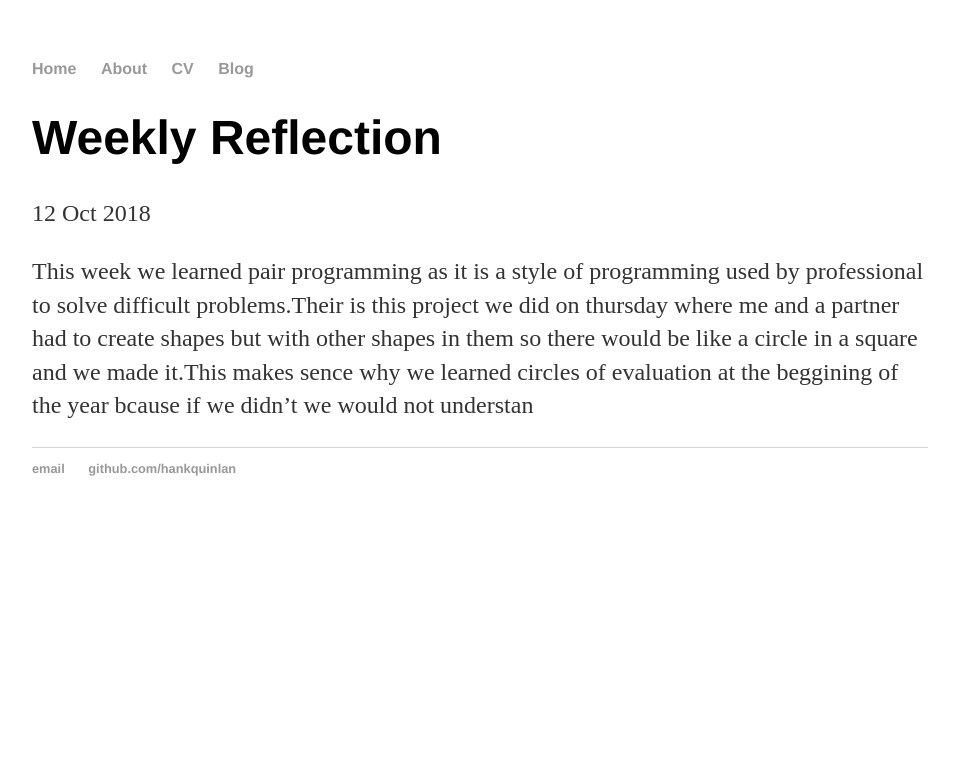
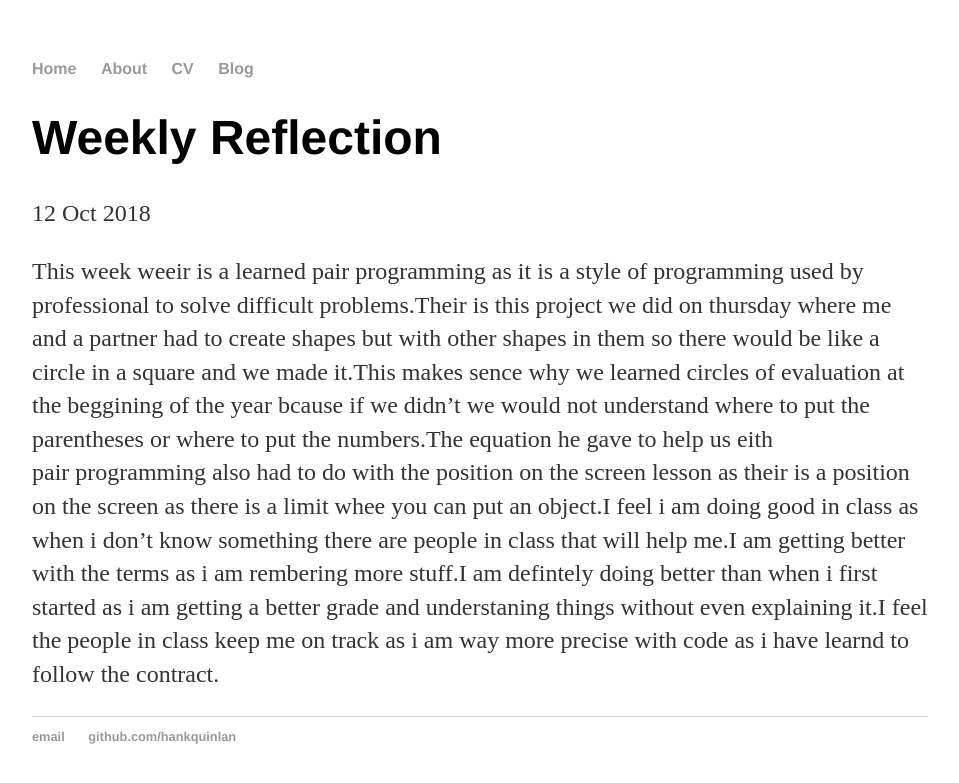
Before and after one commit to dereckr0653/dereckr0653.github.io, a Jekyll site: the page built from _posts/2018-10-12-weekly-reflection.md, in a window 1280 px wide. Shown: the top 783 px of the page, without its empty margins (160-1119 px from the left). Built offline with Jekyll 4.4.1, drawn with Linux system fonts in a browser that asks for light colours; our own code applies the rules of GitHub Pages for plain Markdown files.

Commit message:
Update 2018-10-12-weekly-reflection.md

```diff
--- a/_posts/2018-10-12-weekly-reflection.md
+++ b/_posts/2018-10-12-weekly-reflection.md
@@ -1 +1,2 @@
-This week we learned pair programming as it is a style of programming used by professional to solve difficult problems.Their is this project we did on thursday where me and a partner had to create shapes but with other shapes in them so there would be like a circle in a square and we made it.This makes sence why we learned circles of evaluation at the beggining of the year bcause if we didn't we would not understan
+This week weeir is a learned pair programming as it is a style of programming used by professional to solve difficult problems.Their is this project we did on thursday where me and a partner had to create shapes but with other shapes in them so there would be like a circle in a square and we made it.This makes sence why we learned circles of evaluation at the beggining of the year bcause if we didn't we would not understand where to put the parentheses or where to put the numbers.The equation he gave to help us eith
+pair programming also had to do with the position on the screen lesson as their is a position on the screen as there is a limit whee you can put an object.I feel i am doing good in class as when i don't know something there are people in class that will help me.I am getting better with the terms as i am rembering more stuff.I am defintely doing better than when i first started as i am getting a better grade and understaning things without even explaining it.I feel the people in class keep me on track as i am way more precise with code as i have learnd to follow the contract.
```
